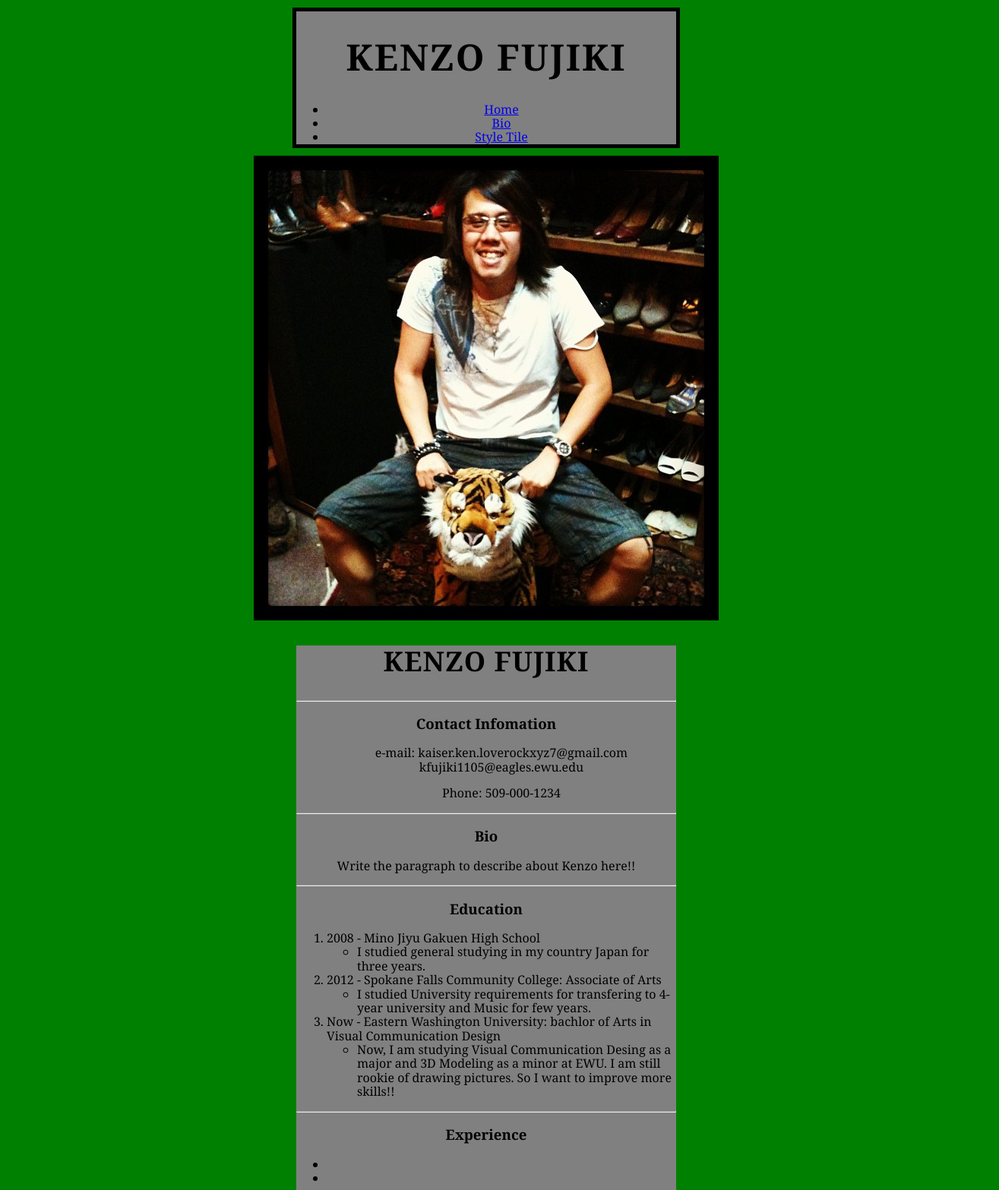
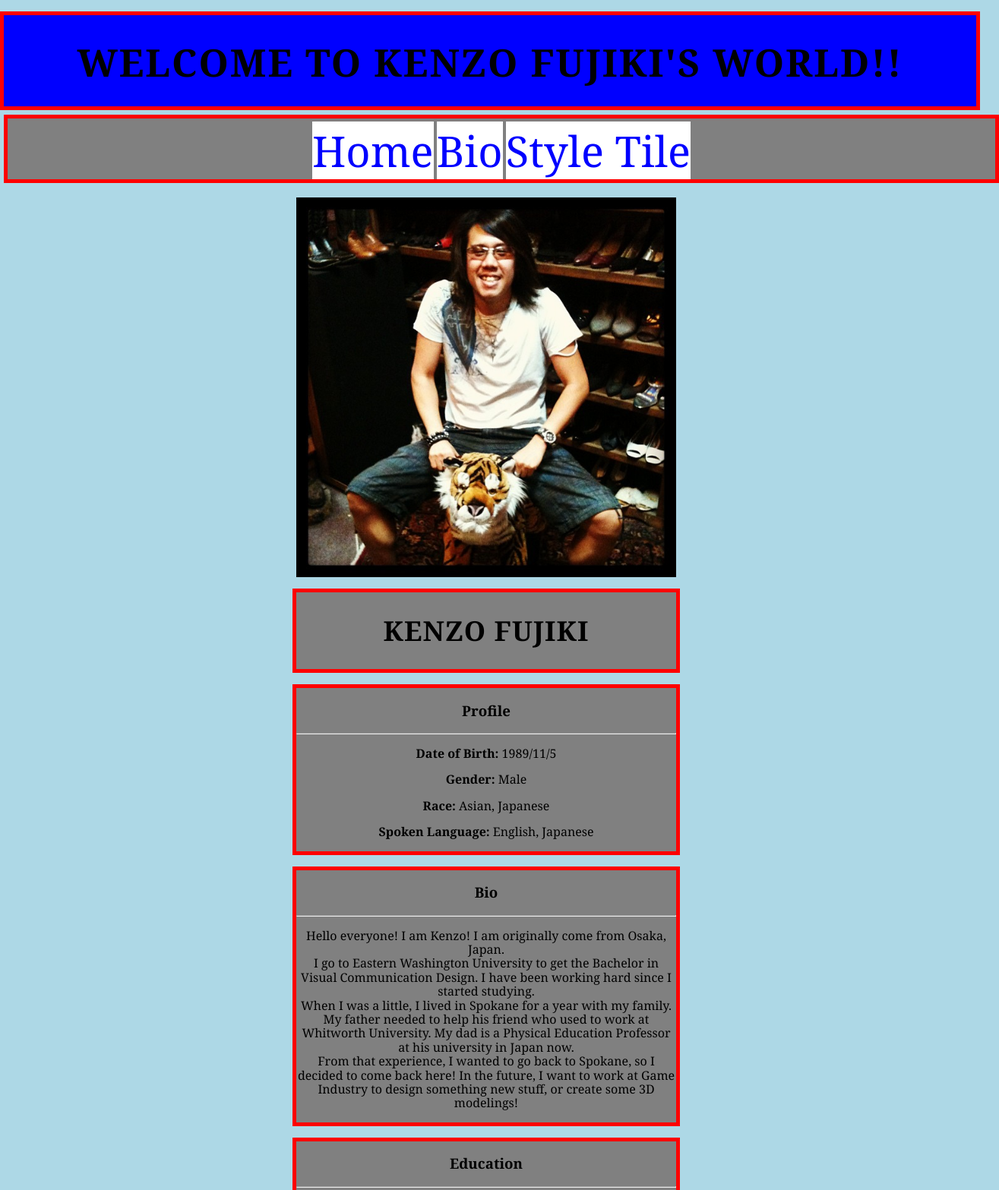
Before and after one commit to KAISER-KEN/p2-bio, a plain HTML site: page bio.html in a window 1280 px wide. Shown: the top 1567 px of the page at 76% size, 1315 px wide, since content can reach past the window. Drawn offline with nearby package versions, Linux system fonts and the light colour scheme.

Commit message:
Bio Editing Finished
Well Done? Hopefully!

```diff
--- a/bio.html
+++ b/bio.html
@@ -1,4 +1,3 @@
-<!DOCTYPE html>
 <html>
 
 	<head>
@@ -17,14 +16,14 @@
 
 		<header>
 
-		<h1>Kenzo Fujiki</h1>
+		<h1 style="font-size:50px"> Welcome to Kenzo Fujiki's World!!</h1>
 
-		<nav>
-			<ul>
-				<li><a href="index.html">Home</a></li>
-				<li><a href="bio.html">Bio</a></li>
-			    <li><a href="style-tile.html">Style Tile</a></li>
-			</ul>
+      <nav>
+        <section>
+        <a href="index.html">Home</a>
+        <a href="bio.html">Bio</a>
+        <a href="style-tile.html">Style Tile</a>
+        </section>
 		</nav>
 
 		</header>
@@ -32,58 +31,81 @@
 		<img src="img/me.jpg">
 
 
-		<article>
+		<article id="name">
+     <div>
+		<h2>Kenzo Fujiki</h2>
+     </article>
 
-		<h2>Kenzo Fujiki</h2>
-		<hr>
-		<h3>Contact Infomation</h3>
+     <article id="pro">
+       <h3>Profile</h3>
+       <hr>
+       <p><strong>Date of Birth:</strong> 1989/11/5</p>
+       <p><strong>Gender:</strong> Male</p>
+       <p><strong>Race:</strong> Asian, Japanese</p>
+       <p><strong>Spoken Language:</strong> English, Japanese</p>
+     </article>
 
-			<ul>
-				<p>e-mail: kaiser.ken.loverockxyz7@gmail.com<br> kfujiki1105@eagles.ewu.edu</p>
-				<p>Phone: 509-000-1234</p>
-			</ul>
-		<hr>
+     <article id="bio">
 		<h3>Bio</h3>
-			<p> Write the paragraph to describe about Kenzo here!! </p>
-		<hr>
+       <hr>
+			<p>Hello everyone! I am Kenzo! I am originally come from Osaka, Japan.<br>I go to Eastern Washington University to get the Bachelor in Visual Communication Design. I have been working hard since I started studying.<br>When I was a little, I lived in Spokane for a year with my family. My father needed to help his friend who used to work at Whitworth University. My dad is a Physical Education Professor at his university in Japan now.<br> From that experience, I wanted to go back to Spokane, so I decided to come back here! In the future, I want to work at Game Industry to design something new stuff, or create some 3D modelings!</p>
+     </article>
+
+     <article id="education">
 		<h3>Education</h3>
-
+     <hr>
 			<ol>
-				<li>2008 - Mino Jiyu Gakuen High School</li>
+        <li>2008 - <em>Mino Jiyu Gakuen High School</em>: High School Diploma</li>
 					<ul>
 						<li>I studied general studying in my country Japan for three years.
 						</li>
 					</ul>
-				<li>2012 - Spokane Falls Community College: Associate of Arts</li>
+        <li>2012 - <em>Spokane Falls Community College</em>: Associate of Arts</li>
 					<ul>
 						<li>
 							I studied University requirements for transfering to 4-year university and Music for few years.
 						</li>
 					</ul>
-				<li> Now - Eastern Washington University: bachlor of Arts in Visual Communication Design</li>
+        <li> Now - <em>Eastern Washington University</em>: Bachlor of Arts in Design</li>
 					<ul>
 						<li>
 							Now, I am studying Visual Communication Desing as a major and 3D Modeling as a minor at EWU. I am still rookie of drawing pictures. So I want to improve more skills!!
 						</li>
 					</ul>
 			</ol>
-		<hr>
-		<h3>Experience</h3>
+     </article>
 
+     <article id="skill">
+		<h3>Skills</h3>
+     <hr>
 		<ul>
 			<li>
+        3DS MAX (Autodesk)
 			</li>
 			<li>
+        Photoshop and Illustrator (Adobe)
 			</li>
+      <li>
+        Music Theory -
+      </li>
 			<li>
+        Guitar
 			</li>
 		</ul>
 
-	    </article>
+	  </article>
 
-	    <footer>
+     <article id="contact">
+		<h3>Contact Infomation</h3>
+     <hr>
+        <p><strong>e-mail 1:</strong> kaiser.ken.loverockxyz7@gmail.com</p>
+        <p><strong>e-mail 2:</strong> kfujiki1105@eagles.ewu.edu</p>
+			 <p><strong>Phone:</strong> 509-413-8606</p>
+     </article>
+
+	   <footer>
 		    <a href="http://facebook.com/k777"><img src="img/facebook_logo.png" alt="Facebook logo" class="social-icon"></a>
-			<p>&copy; Kenzo Fujiki 2015</p>
+			<p><strong>&copy; Kenzo Fujiki 2015</strong></p>
 		</footer>
 
 		<div class="clearfix"></div>
--- a/css/styles.css
+++ b/css/styles.css
@@ -1,17 +1,38 @@
 /* Global*/
 
 header{
-	background: gray;
-	margin: 10px auto;
-	height: 175px;
-	width: 500px;
-	border: 5px solid black;
+	background: blue;
+	margin: 15px auto;
+    padding: 0px;
+	height: 120px;
+	width: 100%;
+	border: 5px solid red;
 }
 
 body{
-	background: green;
+	background: lightblue;
 	font-family: Georgia, Times, 'Times New Roman', serif;
 	text-align: center;
+}
+
+
+section{
+  width: 100%;
+  height: 60px;
+  background: grey;
+  margin: 40px auto;
+  padding: 10px;
+  border: 5px solid red;
+}
+
+section a{
+  float: center;
+  text-decoration: none;
+  font-size: 3.5em;
+  width: 100%;
+  height: 100px;
+  background: white;
+  margin: auto auto;
 }
 
 p{
@@ -19,14 +40,46 @@ p{
 	font-size: 1em;
 }
 
+img{
+	max-height: 500px;
+	margin-top: 100px;
+}
+
 .social-icon{
-	text-align:center;
+	text-align: center;
 	width: 50px;
 	height: 50px;
 	margin: 0.5px;
 }
 
+/* Pseudo Codes */
+
+a:link{
+  color: blue;
+}
+
+a:hover{
+  color: orange;
+}
+
+a:active{
+  color: tomato;
+}
+
+a:visited{
+  color: red;
+}
+
+a:focus{
+  background: lightblue;
+  color: orange;
+}
+
+
+/* Clear */
+
 .clearfix{
+	float: center;
 	clear: both;
 }
 
@@ -56,9 +109,21 @@ h1{
 }
 
 .bio article{
-	background: gray;
-	margin: 0 auto;
+	margin: 15px auto;
 	width: 500px;
+  border: 5px solid red;
+}
+
+#name,#pro,#bio,#education,#skill,#contact{
+  background: grey;
+}
+
+#education ul{
+  text-align: left;
+}
+
+#skill ul{
+  text-align:left;
 
 }
 
@@ -68,10 +133,4 @@ h1{
 	letter-spacing: 1px;
 }
 
-.bio section{
-	float: left;
-	width: 50%;
-
-}
-
 /* Style Tile*/
```
Also changed, not shown: index.html (+14 -16 lines), style-tile.html (+20 -10 lines).
